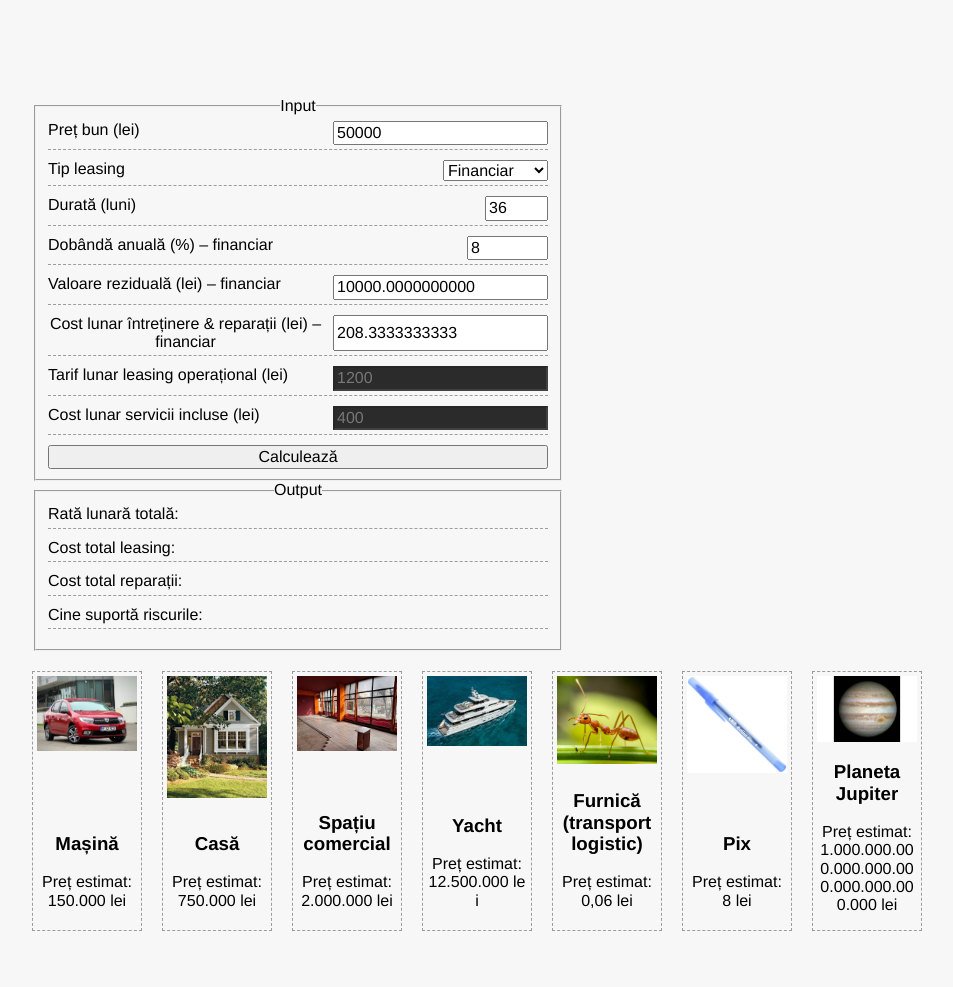
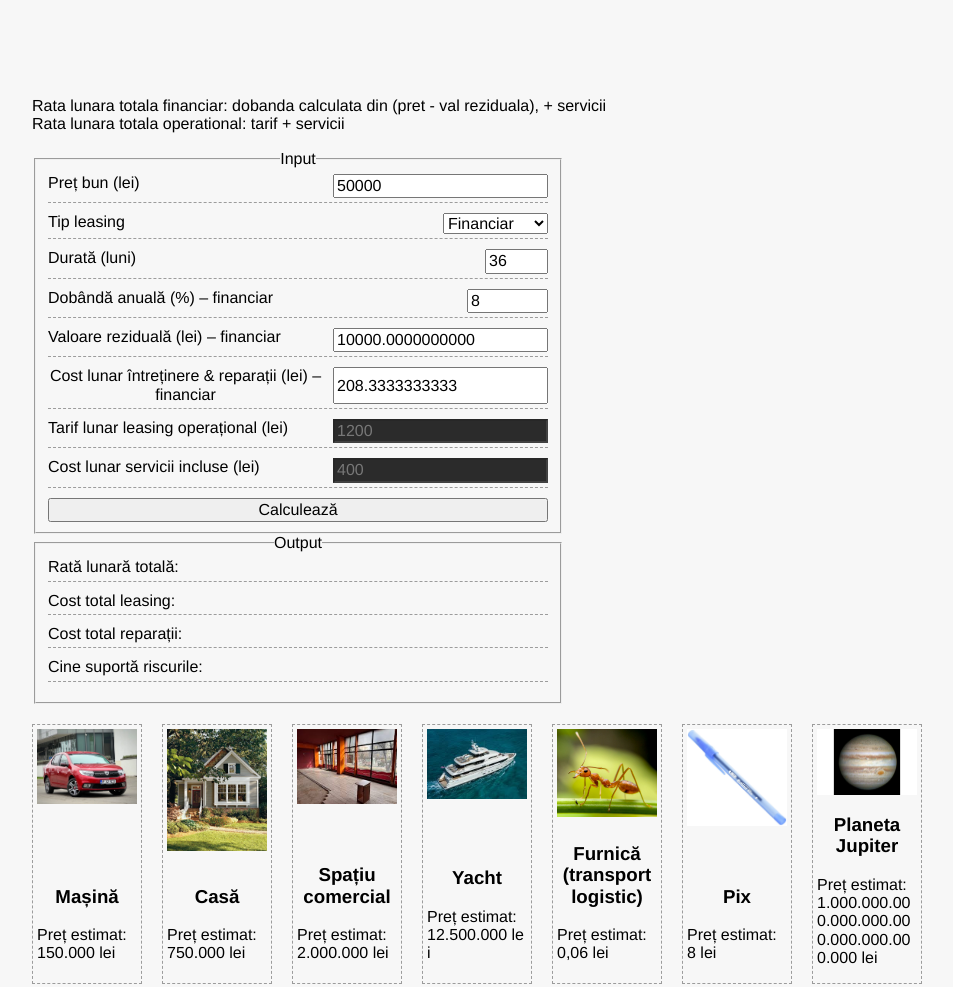
Before and after one commit to stefan-nicolae/site-leasing, a plain HTML site: page index.html in a window 1280 px wide. Shown: the part 930-1917 px from the top of the page, without its empty margins (143-1096 px from the left). Drawn offline with nearby package versions, Linux system fonts and the light colour scheme.

Commit message:
explicatii form

```diff
--- a/index.html
+++ b/index.html
@@ -31,7 +31,9 @@
         </tr>
     </table>
 
-<div id="main">
+    <div id="main">
+      <p>Rata lunara totala financiar: dobanda calculata din (pret - val reziduala), + servicii<br>
+        Rata lunara totala operational: tarif + servicii</p>
     <form id="leasingForm">
       <fieldset>
         <legend>Input</legend>
--- a/style.css
+++ b/style.css
@@ -102,3 +102,7 @@ section .obiect:hover {
 section .obiect p {
   word-break: break-all;
 }
+
+p {
+  text-align: left;
+}
```
